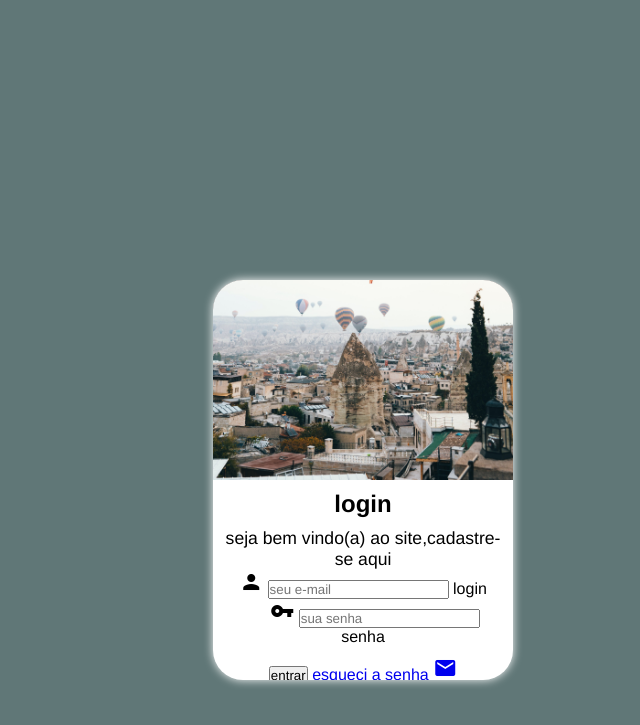
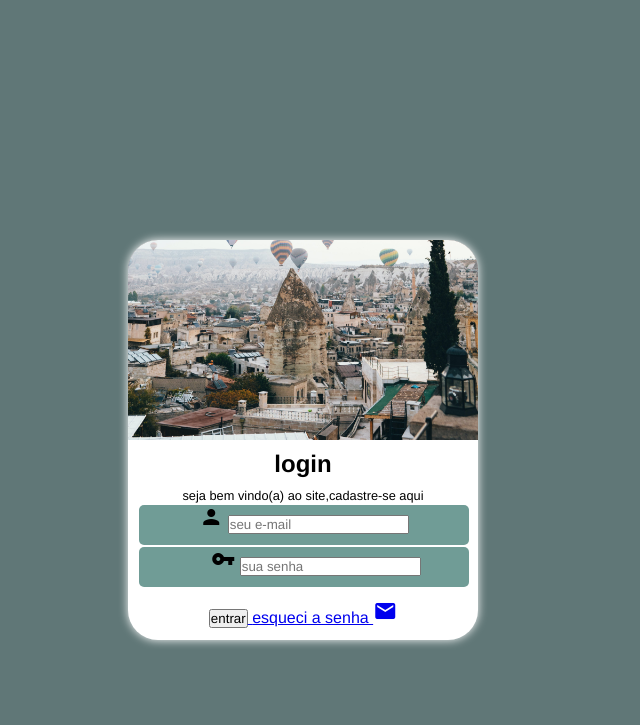
Before and after one commit to davi-albuquerque-da-silva/projeto-cordeis, a PHP site: page /form.html in a window 1280 px wide. Shown: the top 725 px of the page, without its empty margins (337-977 px from the left). Run offline with PHP 8.4, Linux system fonts and the light colour scheme.

Commit message:
atualizei os estilos do formulario

```diff
--- a/cordeis/estilo/styleF.css
+++ b/cordeis/estilo/styleF.css
@@ -23,19 +23,19 @@ section#login{
     position:absolute;
     top:50%;
     left:50%;
-    transform: translate(-30% , -30%);
+    transform: translate(-50% , -40%);
     overflow: hidden;
 
 
     background-color: white;
-    width: 300px;
+    width: 350px;
     height: 400px;
     border-width:100px ;
      border-radius: 30px;
     box-shadow:0px 0px 10px white;
 
 
-    transition:width .3s  ,height .3s;
+
     transition-timing-function:ease
 
 
@@ -58,5 +58,49 @@ div#formulario > h1{
     margin-bottom: 10px;
 }
 div#formulario > p{
-    font-size:1.1em;
+    font-size:0.8em;
 }
+
+form > div.campo{
+    background-color: rgb(112, 156, 150);display: block;
+    width: 100%;
+    height: 40px;
+    border-radius: 5px;
+    margin: 2px 1px;
+
+}
+  div.campo >label{
+    display: none;
+  }
+
+form >input[type=submit]{
+    display: block;
+    font-size: 1em;
+    width: 100%;
+    height: 40px;
+    background-color: rgb(116, 184, 161);
+    color: white;
+    border: none;
+    border-radius: 5px;
+    cursor:pointer;
+}
+form >input[type=submit]:hover{
+    background-color: rgb(57, 84, 75);
+}
+form > a.botao{
+
+    display:block;
+    text-align: center;
+    font-size: 1em;
+    width: 100%;
+    height: 40px;
+    padding-top: 5px;
+    background-color: white;
+    color: rgb(87, 118, 118);
+    border: 1px solid rgb(57, 84, 75) ;
+    border-radius: 5px;
+    text-decoration: none;
+}
+form > a.botao:hover {
+background-color: rgb( 57,84,75     ) ;
+}
--- a/cordeis/form.html
+++ b/cordeis/form.html
@@ -26,7 +26,7 @@
          <p>
             seja bem vindo(a) ao site,cadastre-se aqui
          </p>
-         <form action="login-php" method="post">
+         <form action="login-php" method="post" autocomplete="on">
            <div class="campo">
             <span class="material-icons">person</span>
              <input type="email" name="login" id="ilogin" placeholder="seu e-mail" autocomplete="email" required maxlength="30">
@@ -41,8 +41,9 @@
 
         </form>
             </div>
+
            <a href="index.html"><input type="submit" value="entrar">   </a>
-            <a href="esqueci.html">esqueci a senha <span class="material-icons">mail</span>      </a>
+            <a href="esqueci.html" class="botao">esqueci a senha <span class="material-icons">mail</span>      </a>
         </section>
     </main>
 </body>
```
Also changed, not shown: cordeis/estilo/style.css (line endings or trailing spaces).
